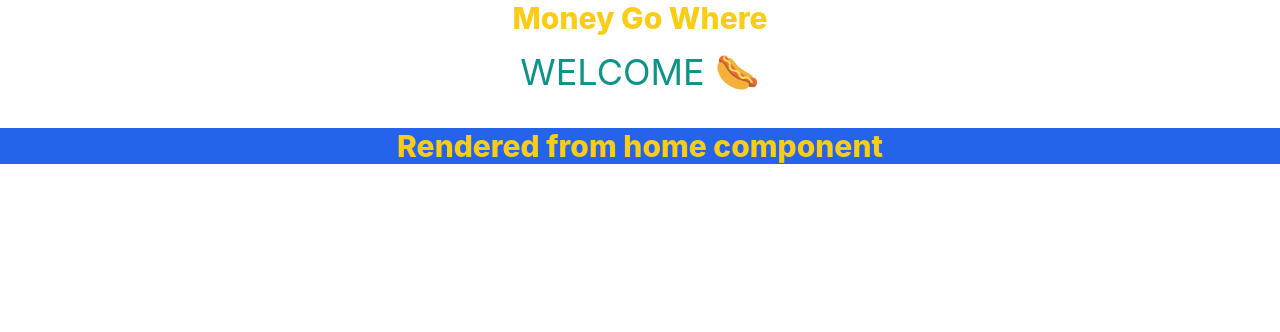
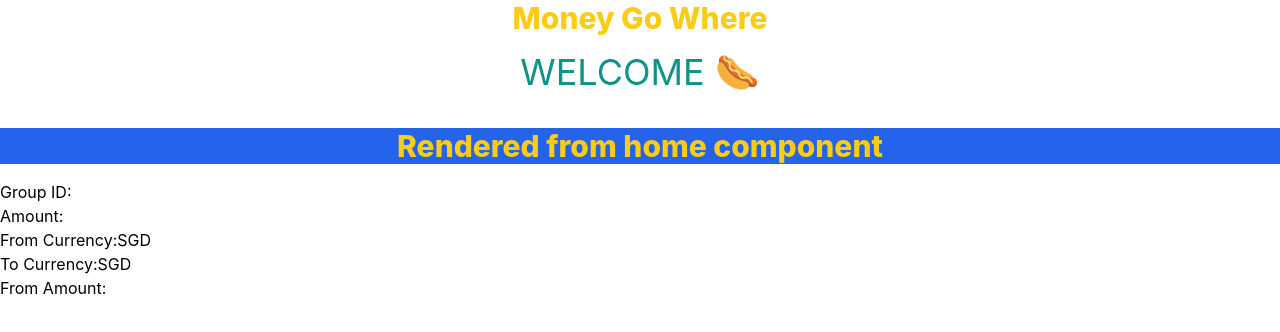
Before and after one commit to geraldhywncs/Team20_DMSS_Frontend, a React (Create React App) app: page / in a window 1280 px wide. Shown: the top 332 px of the page. Built offline with nearby package versions, Linux system fonts and the light colour scheme.

Commit message:
split expenses and convert currency

```diff
--- a/package.json
+++ b/package.json
@@ -6,6 +6,7 @@
     "@testing-library/jest-dom": "^5.17.0",
     "@testing-library/react": "^13.4.0",
     "@testing-library/user-event": "^13.5.0",
+    "axios": "^0.24.0",
     "react": "^18.2.0",
     "react-dom": "^18.2.0",
     "react-scripts": "^5.0.1",
--- a/src/App.js
+++ b/src/App.js
@@ -1,6 +1,9 @@
 import React from "react";
 import "./styles/index.css";
 import HomeSample from "./components/pages/home/home";
+import SplitExpenseComponent from "./lib/expenses/splitExpenseAmount";
+import CurrencyConverterComponent from "./lib/expenses/convertCurrencyAmount";
+
 
 function App() {
   return (
@@ -13,6 +16,10 @@ function App() {
 
       {/* {Do not code here, put your components HomeSample for reference. App is only for rendering components. Will delete the above} */}
       <HomeSample />
+
+      <SplitExpenseComponent />
+
+      <CurrencyConverterComponent />
     </div>
   );
 }
--- /dev/null
+++ b/src/lib/callAPI.js
@@ -0,0 +1,21 @@
+// src/lib/callApi.js
+
+import axios from 'axios';
+
+async function callApi(apiEndpoint, method, data = null) {
+  try {
+    const config = {
+      method: method.toUpperCase(),
+      url: apiEndpoint,
+      data: data,
+    };
+    const response = await axios(config);
+    return response.data;
+  } catch (error) {
+    // Handle errors
+    console.error(`Error calling API (${method} ${apiEndpoint}):`, error.message);
+    throw error;
+  }
+}
+
+export default callApi;
--- /dev/null
+++ b/src/lib/expenses/convertCurrencyAmount.js
@@ -0,0 +1,76 @@
+import React, { useState, useEffect } from 'react';
+import callApi from "../callAPI";
+
+const CurrencyConverterComponent = () => {
+  const [fromCurrency, setFromCurrency] = useState('SGD');
+  const [toCurrency, setToCurrency] = useState('SGD');
+  const [fromAmount, setFromAmount] = useState('');
+  const [toAmount, setToAmount] = useState(null);
+  const [loading, setLoading] = useState(false);
+
+  useEffect(() => {
+    fetchData();
+  }, [fromCurrency, toCurrency, fromAmount, toAmount]);
+
+  const fetchData = async () => {
+    if (!fromCurrency || !toCurrency || !fromAmount) {
+      setTimeout(() => {
+        setToAmount(null);
+      },1000);
+      return;
+    }
+
+    const apiEndpoint = process.env.REACT_APP_apiHost + "/expenses/currencyConverter";
+    const data = { "amount" : fromAmount, "from_currency" : fromCurrency, "to_currency" : toCurrency };
+
+    try {
+      setLoading(true);
+
+      const response = await callApi(apiEndpoint, "POST", data);
+
+      if (response && response.converted_amount !== undefined) {
+        const convertedAmount = response.converted_amount;
+        setToAmount(convertedAmount);
+        console.log('Data from API:', convertedAmount);
+      } else {
+        console.error('Invalid API response:', response);
+      }
+    } catch (error) {
+      console.error('Error:', error.message);
+
+      if (error.response && error.response.status === 500) {
+        setToAmount(null);
+      } else {
+        setToAmount(null);
+      }
+    } finally {
+      setLoading(false);
+    }
+  };
+
+  return (
+    <div>
+      <div>
+        <label>From Currency:</label>
+        <input type="text" value={fromCurrency} onChange={(e) => setFromCurrency(e.target.value)} />
+      </div>
+      <div>
+        <label>To Currency:</label>
+        <input type="text" value={toCurrency} onChange={(e) => setToCurrency(e.target.value)} />
+      </div>
+      <div>
+        <label>From Amount:</label>
+        <input type="text" value={fromAmount} onChange={(e) => setFromAmount(e.target.value)} />
+      </div>
+
+      {toAmount && (
+        <div>
+          <h2>Converted Amount:</h2>
+          <p>{toAmount}</p>
+        </div>
+      )}
+    </div>
+  );
+}
+
+export default CurrencyConverterComponent;
--- /dev/null
+++ b/src/lib/expenses/splitExpenseAmount.js
@@ -0,0 +1,71 @@
+import React, { useState, useEffect } from 'react';
+import callApi from "../callAPI";
+
+const SplitExpenseComponent = () => {
+  const [groupId, setGroupId] = useState('');
+  const [amount, setAmount] = useState('');
+  const [expensesPerPpl, setExpensesPerPpl] = useState(null);
+  const [loading, setLoading] = useState(false);
+
+  useEffect(() => {
+    fetchData();
+  }, [groupId, amount]);
+
+  const fetchData = async () => {
+    if (!groupId || !amount) {
+      setTimeout(() => {
+        setExpensesPerPpl(null);
+      },1000);
+      return;
+    }
+
+    const apiEndpoint = process.env.REACT_APP_apiHost + "/expenses/splitExpense";
+    const data = { "groupId" : groupId, "amount" : amount };
+
+    try {
+      setLoading(true);
+
+      const response = await callApi(apiEndpoint, "POST", data);
+
+      if (response && response.expenses_per_ppl !== undefined) {
+        const expensesPerPplValue = response.expenses_per_ppl;
+        setExpensesPerPpl(expensesPerPplValue);
+        console.log('Data from API:', expensesPerPplValue);
+      } else {
+        console.error('Invalid API response:', response);
+      }
+    } catch (error) {
+      console.error('Error:', error.message);
+
+      if (error.response && error.response.status === 500) {
+        setExpensesPerPpl(null);
+      } else {
+        setExpensesPerPpl(null);
+      }
+    } finally {
+      setLoading(false);
+    }
+  };
+
+  return (
+    <div>
+      <div>
+        <label>Group ID:</label>
+        <input type="text" value={groupId} onChange={(e) => setGroupId(e.target.value)} />
+      </div>
+      <div>
+        <label>Amount:</label>
+        <input type="text" value={amount} onChange={(e) => setAmount(e.target.value)} />
+      </div>
+
+      {expensesPerPpl && (
+        <div>
+          <h2>Expenses per Person:</h2>
+          <p>{expensesPerPpl}</p>
+        </div>
+      )}
+    </div>
+  );
+}
+
+export default SplitExpenseComponent;
```
Also changed, not shown: 2 other files (tests, documents, lock files or other folders).
